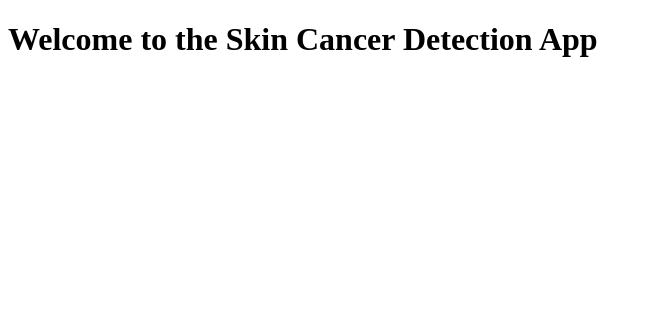
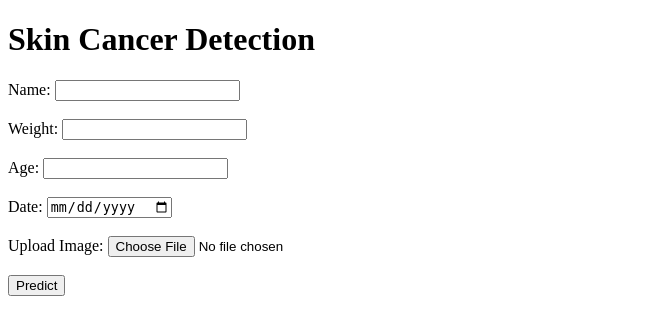
Before and after one commit to LahareeM/Skin-Cancer-Detection, a Flask app: page / in a window 1280 px wide. Shown: the top 335 px of the page, without its empty margins (0-652 px from the left). Run offline with Flask 3, Linux system fonts and the light colour scheme.

Commit message:
Created basic image file saving program

```diff
--- a/app.py
+++ b/app.py
@@ -1,10 +1,38 @@
-from flask import Flask, render_template
+import os
+from flask import Flask, render_template, request
+from werkzeug.utils import secure_filename
 
 app=Flask(__name__)
+
+UPLOAD_FOLDER = 'static/uploads'
+app.config['UPLOAD_FOLDER'] = UPLOAD_FOLDER
+
 @app.route('/')
-
 def index():
     return render_template('index.html')
 
+@app.route('/predict', methods=['POST'])
+def predict():
+    name=request.form['name']
+    age=request.form['age']
+    weight=request.form['weight']
+    date=request.form['date']
+
+    image_file=request.files['image']
+    if image_file:
+        filename=secure_filename(image_file.filename)
+        image_path=os.path.join(app.config['UPLOAD_FOLDER'], filename)
+        image_file.save(image_path)
+        return f"""
+            Received:<br>
+            Name: {name}<br>
+            Age: {age}<br>
+            Weight: {weight}<br>
+            Date: {date}<br>
+            Saved Image at: {image_path}
+        """
+    else:
+        return "No image uploaded", 400
+
 if __name__=='__main__':
     app.run(debug=True)
--- a/templates/index.html
+++ b/templates/index.html
@@ -6,7 +6,30 @@
     </head>
 
     <body>
-        <h1>Welcome to the Skin Cancer Detection App</h1>
+        <h1>Skin Cancer Detection</h1>
+        <form action="/predict" method="POST" enctype="multipart/form-data">
+            <label>Name: </label>
+            <input type="text" name="name" required>
+            <br><br>
+
+            <label>Weight: </label>
+            <input type="number" step="any" name="weight" required>
+            <br><br>
+
+            <label>Age: </label>
+            <input type="number" name="age" required>
+            <br><br>
+
+            <label>Date: </label>
+            <input type="date" name="date" required>
+            <br><br>
+
+            <label>Upload Image: </label>
+            <input type="file" name="image" accept="image/*" required>
+            <br><br>
+
+            <input type="submit" value="Predict">
+        </form>
     </body>
 
 </html>
```
Also changed, not shown: static/uploads/Screenshot_2025-07-24_160237.png (added), 1 other file.
